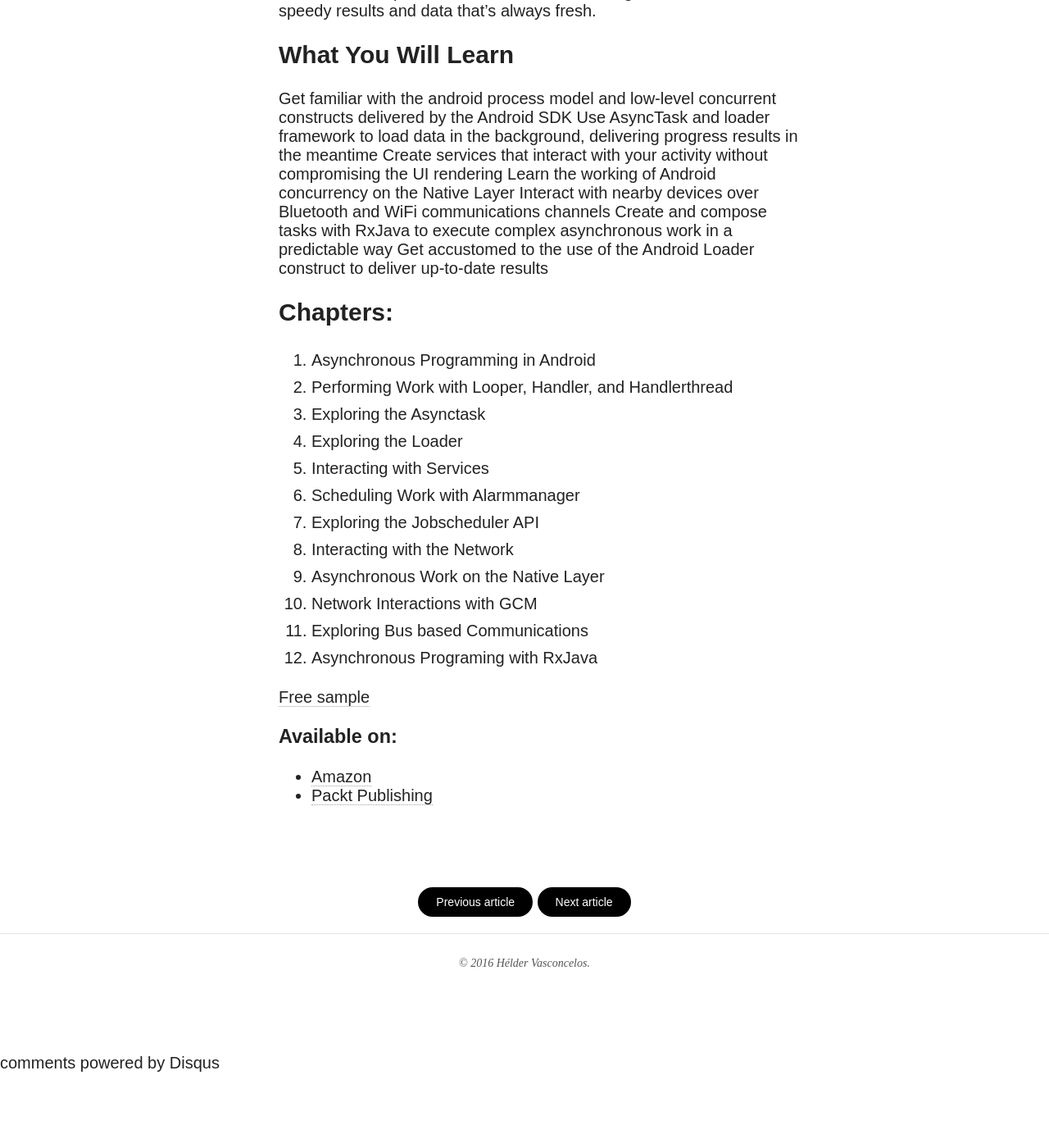
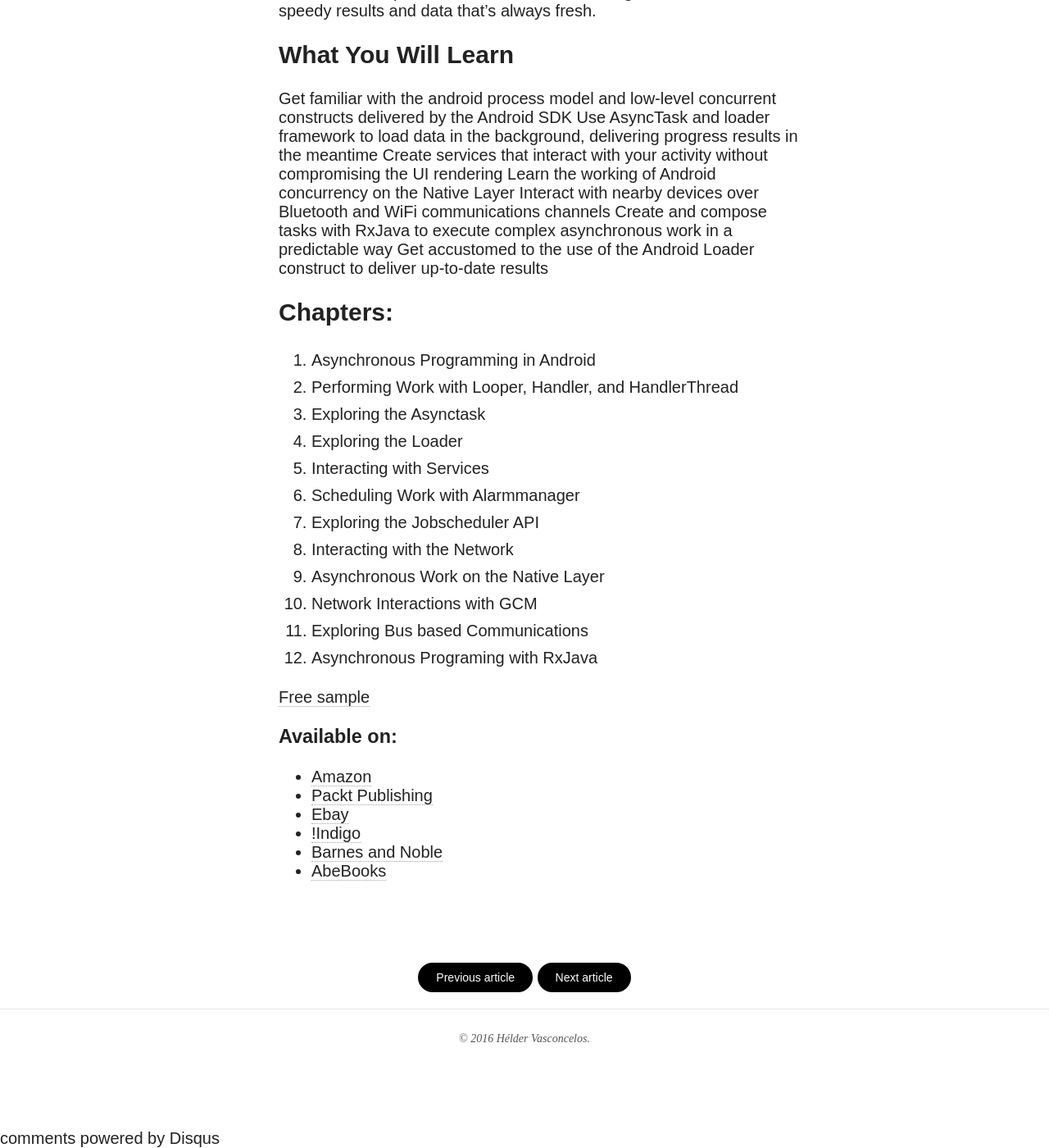
Before and after one commit to hvasconcelos/hvasconcelos.github.io, a Jekyll site: the page built from _posts/2016-07-29-Asynchronous-Android-Programming-is-out-now.md, in a window 1280 px wide and 1400 px high, scrolled down 1722 px. Shown: the whole window at 82% size. Built offline with Jekyll 4.4.1, drawn with Linux system fonts in a browser that asks for light colours; nearby versions of some CDN libraries; comment, search, counter and statistics services are not loaded; before the commit the page ends 3030 px from its top, so only the background shows below that.

Commit message:
Update the store links

```diff
--- a/_posts/2016-07-29-Asynchronous-Android-Programming-is-out-now.md
+++ b/_posts/2016-07-29-Asynchronous-Android-Programming-is-out-now.md
@@ -31,7 +31,7 @@ Get accustomed to the use of the Android Loader construct to deliver up-to-date
 ## Chapters:
 
 1. Asynchronous Programming in Android
-2. Performing Work with Looper, Handler, and Handlerthread
+2. Performing Work with Looper, Handler, and HandlerThread
 3. Exploring the Asynctask
 4. Exploring the Loader
 5. Interacting with Services
@@ -49,3 +49,7 @@ Get accustomed to the use of the Android Loader construct to deliver up-to-date
 
 * [Amazon](https://www.amazon.co.uk/Asynchronous-Android-Programming-Helder-Vasconcelos/dp/1785883240/ref=pd_ecc_rvi_1)
 * [Packt Publishing](https://www.packtpub.com/application-development/asynchronous-android-programming-second-edition)
+* [Ebay](http://www.ebay.com/itm/like/191936032887?vectorid=229466&lgeo=1&item=191936032887&rmvSB=true)
+* [!Indigo](https://www.chapters.indigo.ca/en-ca/books/asynchronous-android-programming/9781785885518-item.html?ikwid=helder+botelho&ikwsec=Books&ikwidx=0)
+* [Barnes and Noble](http://www.barnesandnoble.com/w/asynchronous-android-programming-helder-vasconcelos/1123199680?ean=9781785883248&st=AFF&SID=BNB_DRS_ProductCatalogBN_20150928&2sid=Eurobuch+Gmbh_7559861_NA&sourceId=AFFEurobuch+GmbhM000021)
+* [AbeBooks](http://www.abebooks.com/servlet/BookDetailsPL?bi=19551722043&clickid=w9p12z3Ph11XV9WWpKQ0bz0FUkk2ikTlS31kUQ0&cm_mmc=aff-_-ir-_-72163-_-77798&ref=imprad72163&afn_sr=impact)
```
